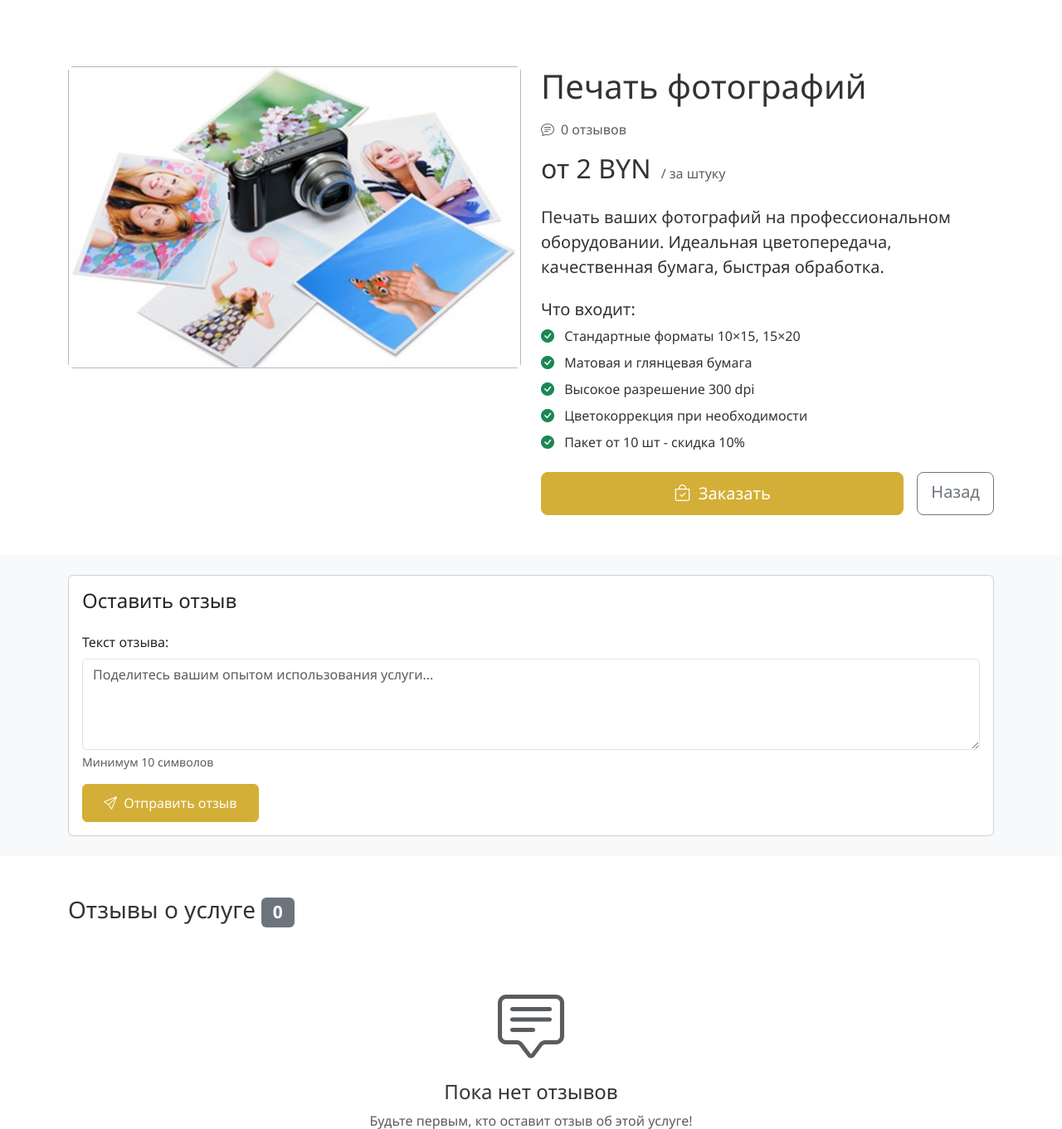
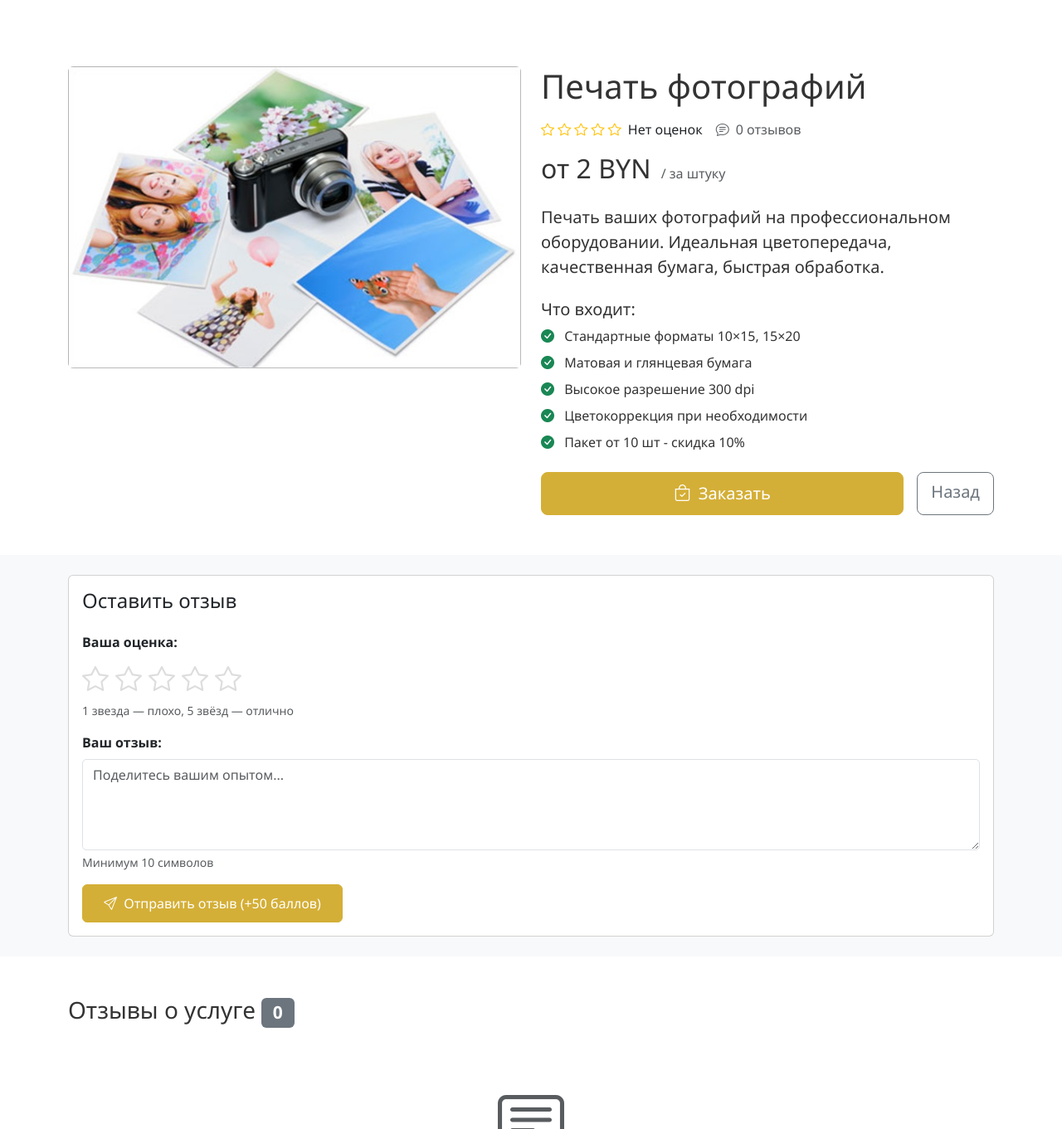
Before and after one commit to TheLastSurvived/nara-photo-info, a Flask app: page /service/1 in a window 1280 px wide. Shown: the part 125-1486 px from the top of the page at 83% size. Run offline with Flask 3, Linux system fonts and the light colour scheme; a user stored in the database is signed in; some libraries are stand-ins or nearby versions.

Commit message:
add rating

```diff
--- a/app.py
+++ b/app.py
@@ -410,10 +410,15 @@ def add_review(service_id):
     service = Service.query.get_or_404(service_id)
 
     content = request.form.get('content', '').strip()
+    rating = request.form.get('rating', type=int)
 
     # Валидация
     if not content or len(content) < 10:
         flash('Отзыв должен содержать минимум 10 символов', 'error')
+        return redirect(url_for('service_detail', service_id=service_id))
+
+    if not rating or rating < 1 or rating > 5:
+        flash('Пожалуйста, поставьте оценку от 1 до 5 звёзд', 'error')
         return redirect(url_for('service_detail', service_id=service_id))
 
     try:
@@ -427,9 +432,10 @@ def add_review(service_id):
             flash('Вы уже оставляли отзыв на эту услугу', 'info')
             return redirect(url_for('service_detail', service_id=service_id))
 
-        # Создаем новый отзыв
+        # Создаем новый отзыв с рейтингом
         review = Review(
             content=content,
+            rating=rating,
             user_id=current_user.id,
             service_id=service_id
         )
@@ -438,10 +444,11 @@ def add_review(service_id):
 
         # Начисляем 50 баллов за отзыв
         current_user.loyalty_points += 50
-
         db.session.commit()
 
-        flash('Спасибо за ваш отзыв! +50 баллов на ваш счет!', 'success')
+        # Определяем текстовое описание оценки
+        rating_text = {5: 'отлично', 4: 'хорошо', 3: 'удовлетворительно', 2: 'плохо', 1: 'ужасно'}
+        flash(f'Спасибо за ваш отзыв! Вы оценили услугу на {rating}★ ({rating_text.get(rating, "")}) и получили +50 баллов!', 'success')
 
     except Exception as e:
         db.session.rollback()
--- a/models.py
+++ b/models.py
@@ -101,6 +101,7 @@ class Review(db.Model):
     id = db.Column(db.Integer, primary_key=True)
     content = db.Column(db.Text, nullable=False)
     created_at = db.Column(db.DateTime, default=datetime.now)
+    rating = db.Column(db.Integer, default=5)
 
     # Связи
     user_id = db.Column(db.Integer, db.ForeignKey('users.id'), nullable=False)
--- a/templates/service_detail.html
+++ b/templates/service_detail.html
@@ -1,5 +1,9 @@
-{% extends 'base.html' %} {% block title %}{{ service.title }}{% endblock %} {%
-block main %}
+{% extends 'base.html' %}
+
+{% block title %}{{ service.title }}{% endblock %}
+
+{% block main %}
+
 <!-- Хлебные крошки -->
 <div class="container py-3">
   <nav aria-label="breadcrumb">
@@ -32,10 +36,30 @@ block main %}
       <div class="col-lg-6 mt-4 mt-lg-0">
         <h1 class="mb-3">{{ service.title }}</h1>
 
-        <!-- Количество отзывов -->
+        <!-- Средний рейтинг услуги -->
         <div class="d-flex align-items-center mb-3">
-          <i class="bi bi-chat-text me-2 text-muted"></i>
-          <span class="text-muted"> {{ reviews|length }} отзывов </span>
+          <div class="text-warning me-2">
+            {% if reviews|length > 0 %}
+              {% set avg_rating = (reviews|map(attribute='rating')|sum / reviews|length)|round(1) %}
+              {% for i in range(5) %}
+                {% if i < avg_rating|int %}
+                  <i class="bi bi-star-fill"></i>
+                {% elif i < avg_rating and avg_rating % 1 >= 0.5 %}
+                  <i class="bi bi-star-half"></i>
+                {% else %}
+                  <i class="bi bi-star"></i>
+                {% endif %}
+              {% endfor %}
+              <span class="text-dark ms-1">{{ avg_rating }}</span>
+            {% else %}
+              {% for i in range(5) %}
+                <i class="bi bi-star"></i>
+              {% endfor %}
+              <span class="text-dark ms-1">Нет оценок</span>
+            {% endif %}
+          </div>
+          <i class="bi bi-chat-text me-2 text-muted ms-2"></i>
+          <span class="text-muted">{{ reviews|length }} отзывов</span>
         </div>
 
         <div class="price-display mb-4">
@@ -58,12 +82,11 @@ block main %}
             <li class="mb-2">
               {% if 'cross:' in feature %}
               <i class="bi bi-x-circle text-muted me-2"></i>
-              <span class="text-muted"
-                >{{ feature|replace('cross:', '') }}</span
-              >
+              <span class="text-muted">{{ feature|replace('cross:', '') }}</span>
               {% else %}
               <i class="bi bi-check-circle-fill text-success me-2"></i>
-              {{ feature }} {% endif %}
+              {{ feature }}
+              {% endif %}
             </li>
             {% endfor %}
           </ul>
@@ -73,24 +96,15 @@ block main %}
         <!-- Кнопки -->
         <div class="d-flex gap-3">
           {% if current_user.is_authenticated %}
-          <a
-            href="{{ url_for('create_order', service_id=service.id) }}"
-            class="btn btn-primary-custom btn-lg flex-grow-1"
-          >
+          <a href="{{ url_for('create_order', service_id=service.id) }}" class="btn btn-primary-custom btn-lg flex-grow-1">
             <i class="bi bi-bag-check me-1"></i> Заказать
           </a>
           {% else %}
-          <a
-            href="{{ url_for('login') }}"
-            class="btn btn-primary-custom btn-lg flex-grow-1"
-          >
+          <a href="{{ url_for('login') }}" class="btn btn-primary-custom btn-lg flex-grow-1">
             <i class="bi bi-box-arrow-in-right me-1"></i> Войти для заказа
           </a>
           {% endif %}
-          <a
-            href="{{ url_for('price') }}"
-            class="btn btn-outline-secondary btn-lg"
-          >
+          <a href="{{ url_for('price') }}" class="btn btn-outline-secondary btn-lg">
             Назад
           </a>
         </div>
@@ -99,7 +113,7 @@ block main %}
   </div>
 </section>
 
-<!-- Форма добавления отзыва (только для авторизованных) -->
+<!-- Форма добавления отзыва с рейтингом (только для авторизованных) -->
 {% if current_user.is_authenticated %}
 <section class="py-4 bg-light">
   <div class="container">
@@ -107,26 +121,37 @@ block main %}
       <div class="card-body">
         <h4 class="card-title mb-4">Оставить отзыв</h4>
 
-        <form
-          method="POST"
-          action="{{ url_for('add_review', service_id=service.id) }}"
-        >
+        <form method="POST" action="{{ url_for('add_review', service_id=service.id) }}">
           <div class="mb-3">
-            <label for="content" class="form-label">Текст отзыва:</label>
-            <textarea
-              class="form-control"
-              id="content"
-              name="content"
-              rows="4"
-              placeholder="Поделитесь вашим опытом использования услуги..."
-              required
-              minlength="10"
-            ></textarea>
+            <label class="form-label fw-bold">Ваша оценка:</label>
+            <div class="rating-input">
+              <!-- Порядок: 5,4,3,2,1 (визуально будут 1,2,3,4,5) -->
+              <input type="radio" name="rating" value="5" id="star5" required>
+              <label for="star5"><i class="bi bi-star"></i></label>
+
+              <input type="radio" name="rating" value="4" id="star4" required>
+              <label for="star4"><i class="bi bi-star"></i></label>
+
+              <input type="radio" name="rating" value="3" id="star3" required>
+              <label for="star3"><i class="bi bi-star"></i></label>
+
+              <input type="radio" name="rating" value="2" id="star2" required>
+              <label for="star2"><i class="bi bi-star"></i></label>
+
+              <input type="radio" name="rating" value="1" id="star1" required>
+              <label for="star1"><i class="bi bi-star"></i></label>
+            </div>
+            <div class="form-text text-muted">1 звезда — плохо, 5 звёзд — отлично</div>
+          </div>
+
+          <div class="mb-3">
+            <label for="content" class="form-label fw-bold">Ваш отзыв:</label>
+            <textarea class="form-control" id="content" name="content" rows="4" placeholder="Поделитесь вашим опытом..." required minlength="10"></textarea>
             <div class="form-text">Минимум 10 символов</div>
           </div>
 
           <button type="submit" class="btn btn-primary-custom">
-            <i class="bi bi-send me-1"></i> Отправить отзыв
+            <i class="bi bi-send me-1"></i> Отправить отзыв (+50 баллов)
           </button>
         </form>
       </div>
@@ -135,10 +160,8 @@ block main %}
 </section>
 {% endif %}
 
-<!-- Список отзывов -->
-<section
-  class="py-5 {% if not current_user.is_authenticated %}bg-light{% endif %}"
->
+<!-- Список отзывов с рейтингом -->
+<section class="py-5 {% if not current_user.is_authenticated %}bg-light{% endif %}">
   <div class="container">
     <h3 class="mb-4">
       Отзывы о услуге
@@ -151,40 +174,40 @@ block main %}
       <div class="col-md-6 mb-4">
         <div class="card h-100">
           <div class="card-body">
-            <!-- Заголовок отзыва -->
+            <!-- Заголовок отзыва с рейтингом -->
             <div class="d-flex justify-content-between align-items-start mb-3">
               <div>
                 <h6 class="card-title mb-1">
-                  {{ review.user.first_name }} {{ review.user.last_name }}
+                  {{ review.user.first_name or review.user.username }} {{ review.user.last_name or '' }}
                 </h6>
                 <small class="text-muted">
                   {{ review.created_at.strftime('%d.%m.%Y в %H:%M') }}
                 </small>
+              </div>
+              <!-- Звёзды рейтинга -->
+              <div class="text-warning">
+                {% for i in range(5) %}
+                  {% if i < review.rating %}
+                    <i class="bi bi-star-fill"></i>
+                  {% else %}
+                    <i class="bi bi-star"></i>
+                  {% endif %}
+                {% endfor %}
               </div>
             </div>
 
             <!-- Текст отзыва -->
             <p class="card-text">{{ review.content }}</p>
 
-            <div></div>
-            <!-- Кнопка удаления (только для своих отзывов) -->
-
-            {% if current_user.is_authenticated and review.user_id ==
-            current_user.id %}
-            <div class="p-3 border-top text-center">
-              <small>Это ваш отзыв, вы можете его</small>
-              <form
-                method="POST"
-                action="{{ url_for('delete_review', review_id=review.id) }}"
-                class="mt-2"
-                onsubmit="return confirm('Удалить отзыв?');"
-              >
+            <!-- Кнопка удаления (только для своих отзывов или админа) -->
+            {% if current_user.is_authenticated and (review.user_id == current_user.id or current_user.is_admin) %}
+            <div class="mt-3 pt-2 border-top text-end">
+              <form method="POST" action="{{ url_for('delete_review', review_id=review.id) }}" class="d-inline" onsubmit="return confirm('Удалить отзыв?');">
                 <button type="submit" class="btn btn-sm btn-outline-danger">
                   <i class="bi bi-trash me-1"></i> Удалить
                 </button>
               </form>
             </div>
-
             {% endif %}
           </div>
         </div>
@@ -199,8 +222,7 @@ block main %}
 
       {% if not current_user.is_authenticated %}
       <a href="{{ url_for('login') }}" class="btn btn-primary-custom">
-        <i class="bi bi-box-arrow-in-right me-1"></i> Войти, чтобы оставить
-        отзыв
+        <i class="bi bi-box-arrow-in-right me-1"></i> Войти, чтобы оставить отзыв
       </a>
       {% endif %}
     </div>
@@ -253,4 +275,30 @@ block main %}
     </a>
   </div>
 </section>
+
+<!-- Стили для рейтинга -->
+<style>
+.rating-input {
+  display: flex;
+  flex-direction: row-reverse;
+  justify-content: flex-end;
+  gap: 8px;
+  width: fit-content;
+}
+.rating-input input {
+  display: none;
+}
+.rating-input label {
+  font-size: 2rem;
+  cursor: pointer;
+  color: #ddd;
+  transition: color 0.2s;
+}
+.rating-input label:hover,
+.rating-input label:hover ~ label,
+.rating-input input:checked ~ label {
+  color: #ffc107;
+}
+</style>
+
 {% endblock %}
```
Also changed, not shown: instance/database.db.
